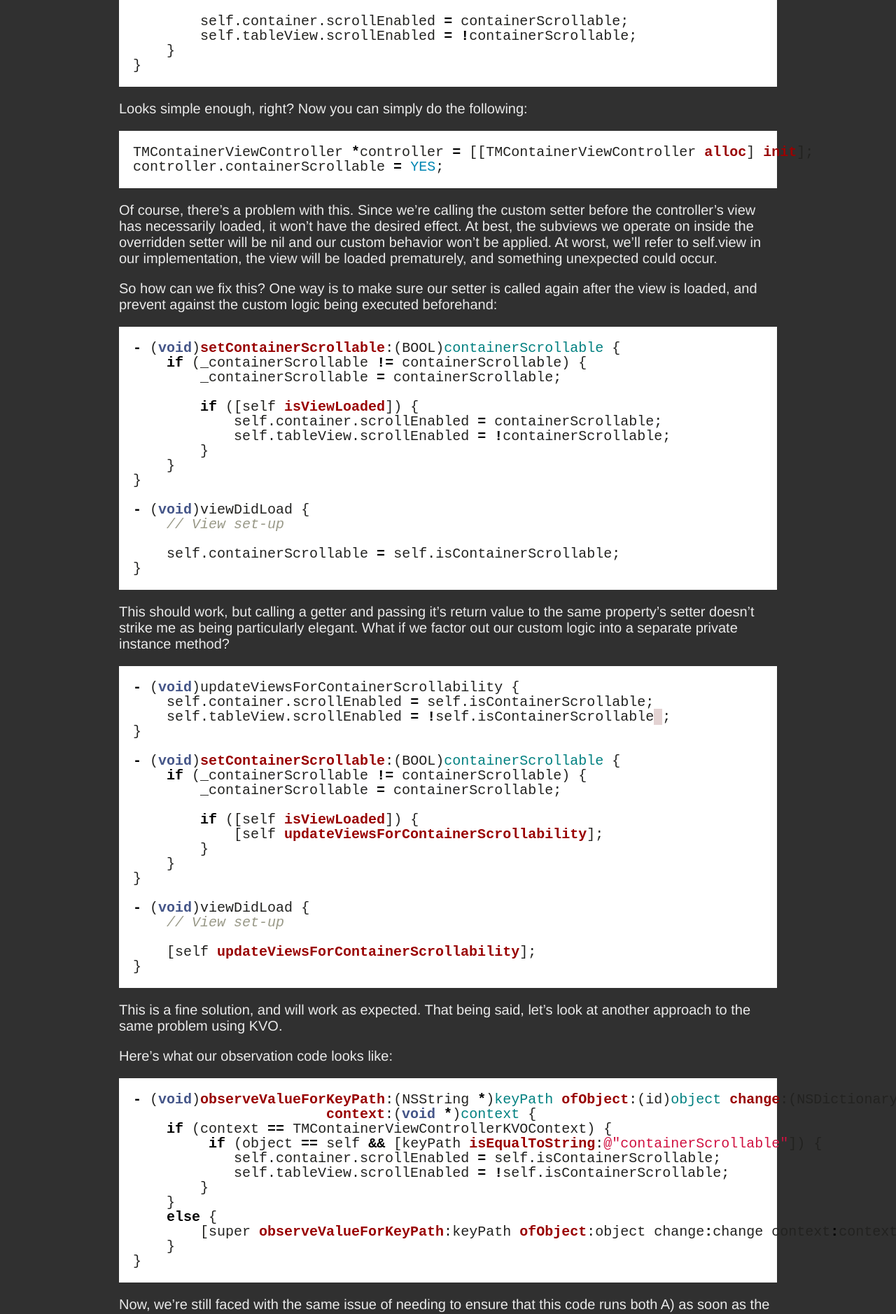
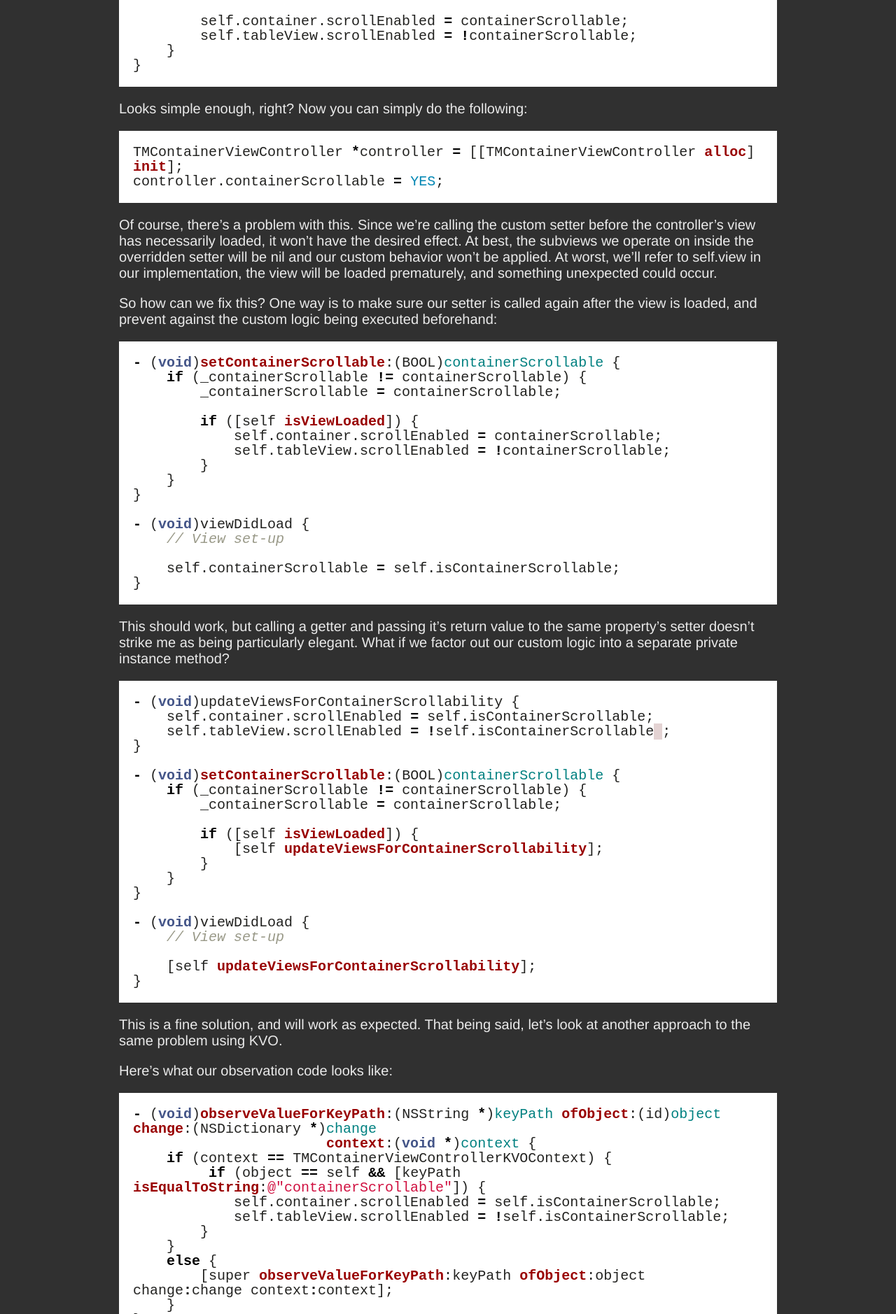
Before and after one commit to irace/irace.github.com, a Jekyll site: the page built from _posts/2013-11-27-kvo.md, in a window 1280 px wide. Shown: the part 555-2433 px from the top of the page at 70% size. Built offline with Jekyll 4.4.1, drawn with Linux system fonts in a browser that asks for light colours.

Commit message:
Wrap pre text

```diff
--- a/stylesheets/styles.css
+++ b/stylesheets/styles.css
@@ -5,6 +5,8 @@ body {
   color: #EAEAEA !important;
 	font-size: 20px;
 }
+
+/* Code */
 
 .highlight {
   background-color: #ffffff;
@@ -15,7 +17,10 @@ body {
 
 .highlight pre {
   font-family: monospace;
+  white-space: pre-wrap;
 }
+
+/* Heading */
 
 header .image-container {
   text-align: center;
```
